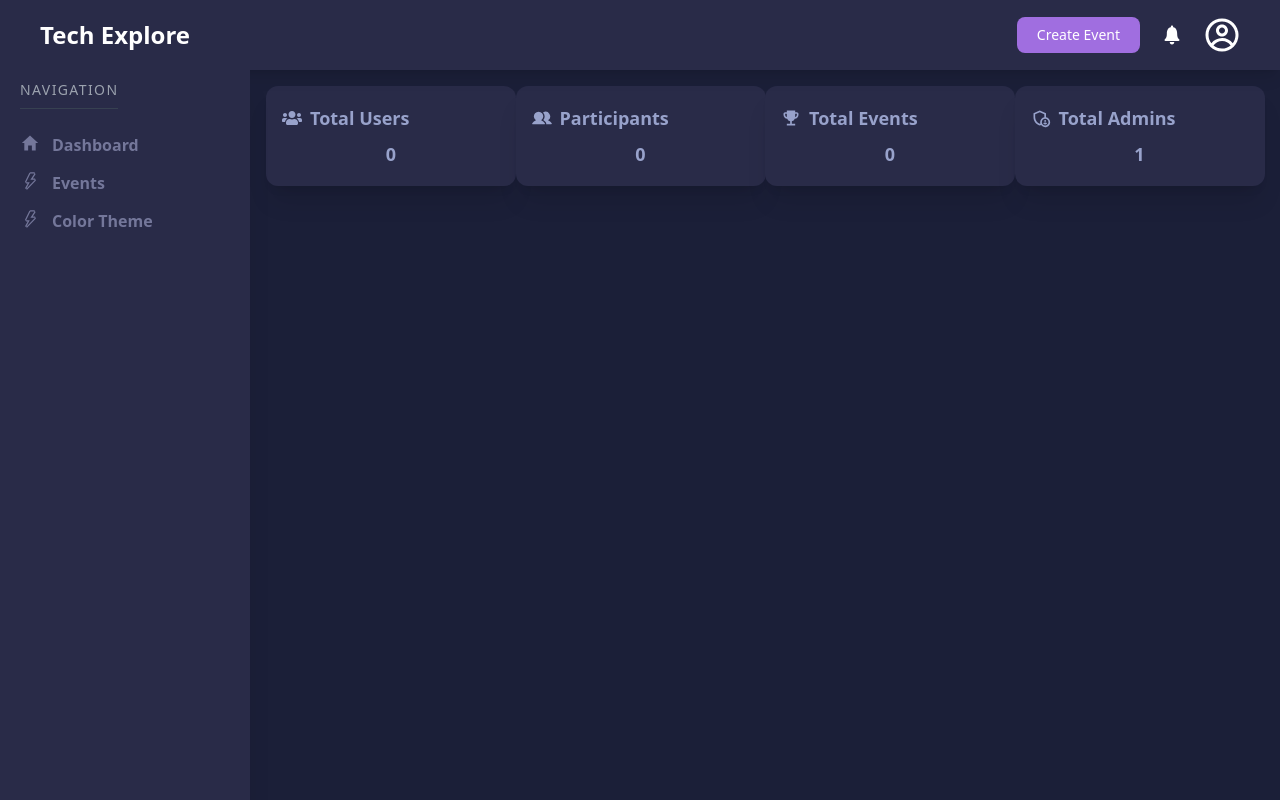
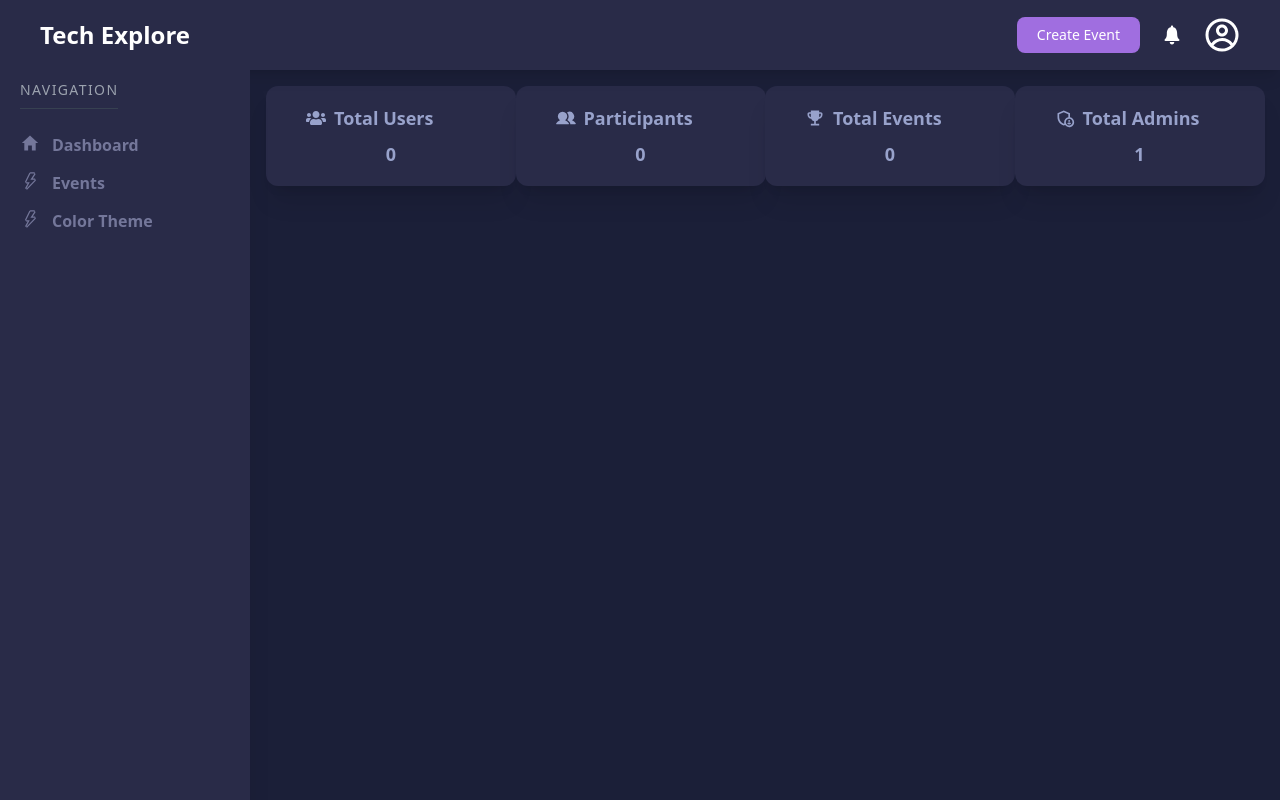
Before and after one commit to AMIREDDYRAKEY/Eventadmin, a React (Vite) app: page / in a window 1280 px wide. Built offline with nearby package versions, Linux system fonts and the light colour scheme.

Commit message:
first commit

```diff
--- a/src/pages/Dashboard.jsx
+++ b/src/pages/Dashboard.jsx
@@ -32,11 +32,11 @@ const Dashboard = () => {
 
     return (
         <div className=''>
-            <div className='grid grid-cols-1 sm:grid-cols-2 lg:grid-cols-4 '>
+            <div className='grid grid-cols-1 md:gap-0 gap-10 sm:grid-cols-2 lg:grid-cols-4 '>
                 {data.map((info, index) => (
                     <div
                         key={index}
-                        className='shadow-xl flex flex-col justify-center md:h-[100px] px-4 md:w-[250px] rounded-xl bg-[#292b48] hover:scale-105 transition-transform duration-200'
+                        className='shadow-xl flex flex-col justify-center md:h-[100px] h-[120px]  px-10 md:w-[250px] rounded-xl bg-[#292b48] hover:scale-105 transition-transform duration-200'
                     >
                         <div className='flex items-center gap-2 mb-2'>
                             <span className='text-[#98a2cb] text-xl'>{info.icon}</span>
--- a/src/pages/Registrations.jsx
+++ b/src/pages/Registrations.jsx
@@ -37,7 +37,7 @@ const Registrations = () => {
         <div><h3 className="text-2xl text-[#98a2cb] font-bold ml-[50px] text-center">Students Registrations</h3></div>
 
       </div>
-      <div className='text-end mt-[-50px]   '><button className="text-[#98a2cb] cursor-pointer bg-[#292b48] px-5 py-2  rounded-lg font-semibold " onClick={()=>navigate('addparticipant')}>
+      <div className='text-end md:mt-[-50px] mt-[30px]  '><button className="text-[#98a2cb] cursor-pointer bg-[#292b48] px-5 py-2  rounded-lg font-semibold " onClick={()=>navigate('/addparticipant')}>
           Add Participant
         </button></div>
       <div className="flex flex-col items-center mt-8">
```
